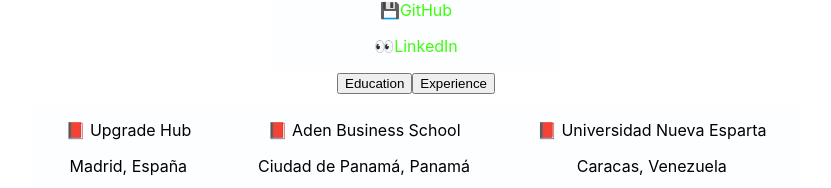
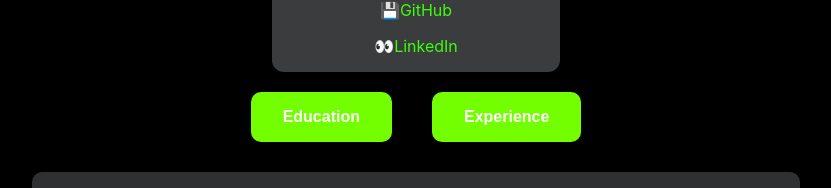
Before and after one commit to VittoAdesso/CV-React, a React (Create React App) app in the folder cv/: page / in a window 1280 px wide. Shown: the part 365-553 px from the top of the page, without its empty margins (224-1055 px from the left). Built offline with nearby package versions, Linux system fonts and the light colour scheme.

Commit message:
Mejoras y estilos

```diff
--- a/cv/src/App.css
+++ b/cv/src/App.css
@@ -2,37 +2,27 @@
   text-align: center;
 }
 
-.App-logo {
-  height: 40vmin;
-  pointer-events: none;
-}
+body {
 
-@media (prefers-reduced-motion: no-preference) {
-  .App-logo {
-    animation: App-logo-spin infinite 20s linear;
-  }
-}
-
-.App-header {
-  background-color: #282c34;
-  min-height: 100vh;
-  display: flex;
-  flex-direction: column;
-  align-items: center;
-  justify-content: center;
-  font-size: calc(10px + 2vmin);
+  background-color: black;
   color: white;
 }
 
-.App-link {
-  color: #61dafb;
+button {
+  background-color: #73ff00; /* Green */
+    border: none;
+    color: rgb(255, 255, 255);
+    font-weight: bolder;
+    padding: 16px 32px;
+    text-align: center;
+    text-decoration: none;
+    display: inline-block;
+    font-size: 16px;
+    margin: 4px 2px;
+    margin-top: 20px;
+    margin-bottom: 20px;
+    margin-right: 20px;
+    margin-left: 20px;
+    cursor: pointer;
+    border-radius: 10px;
 }
-
-@keyframes App-logo-spin {
-  from {
-    transform: rotate(0deg);
-  }
-  to {
-    transform: rotate(360deg);
-  }
-}
--- a/cv/src/App.jsx
+++ b/cv/src/App.jsx
@@ -17,7 +17,9 @@
 
 function App() {
 
+  // el useState es un hook, para manejar más cómodamente los componenetes, y así le llamo
   const [showEducation, setShowEducation] = useState(true);
+
     return (
       <div className="App">
 
@@ -39,6 +41,7 @@
               Experience
             </button>
 
+{/* hago ésta analogía para que me muestre una cosa u otra, de acuerdo a lo que le de al botón  */}
             <div>
                 {showEducation ? (
                   <Education education={education} />
```
